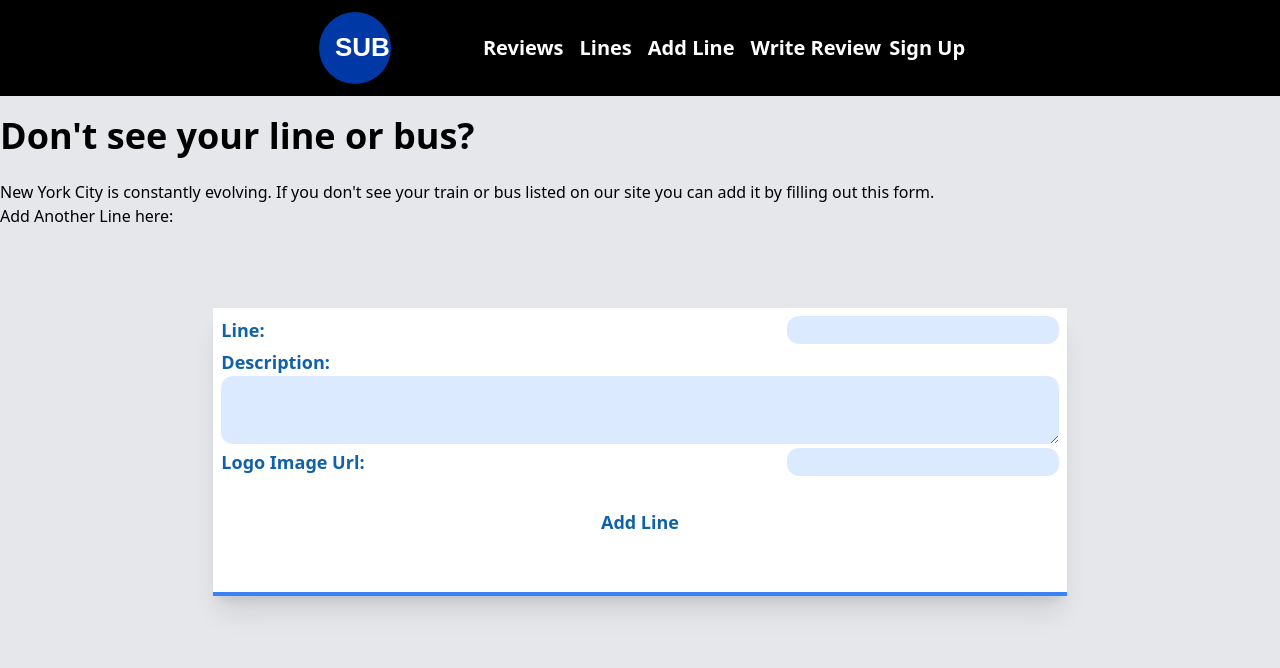
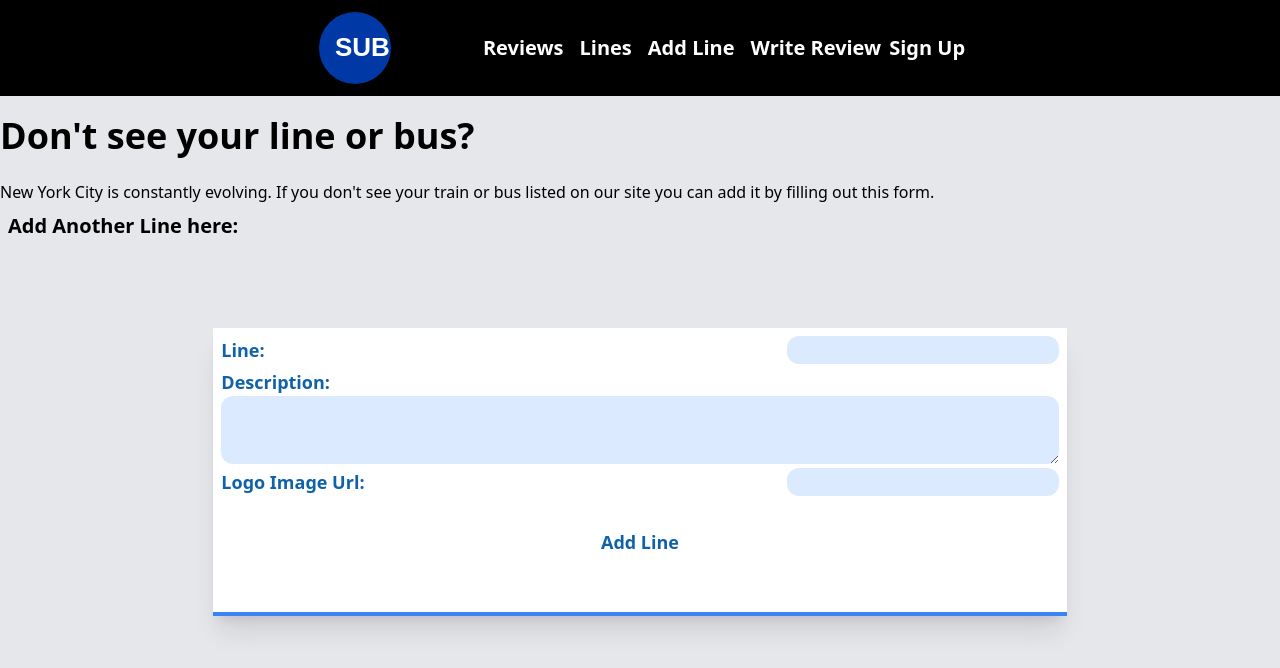
Before and after one commit to sramalho94/SubwaySurfer, a React (Create React App) app in the folder client/: page /add-subway in a window 1280 px wide. Shown: the top 668 px of the page. Built offline with nearby package versions, Linux system fonts and the light colour scheme.

Commit message:
minor style changes to positioning

```diff
--- a/client/src/components/CreateSubway.jsx
+++ b/client/src/components/CreateSubway.jsx
@@ -34,10 +34,10 @@ const CreateSubway = () => {
         New York City is constantly evolving. If you don't see your train or bus
         listed on our site you can add it by filling out this form.
       </p>
-      <h3>Add Another Line here:</h3>
+      <h3 className="text-xl px-2 font-bold py-2">Add Another Line here:</h3>
       <div className="flex flex-row justify-center">
         <form
-          className="flex flex-col  bg-white w-2/3 h-72 p-2 border-b-4 border-blue-500 shadow-xl  text-[#0f61a9]  font-bold text-lg mt-20"
+          className="flex flex-col  bg-white md:w-2/3 md:h-72 p-2 border-b-4 border-blue-500 shadow-xl  text-[#0f61a9]  font-bold text-lg mt-20"
           onSubmit={handleSubmit}
         >
           <div className="flex flex-row justify-between pb-1">
```
